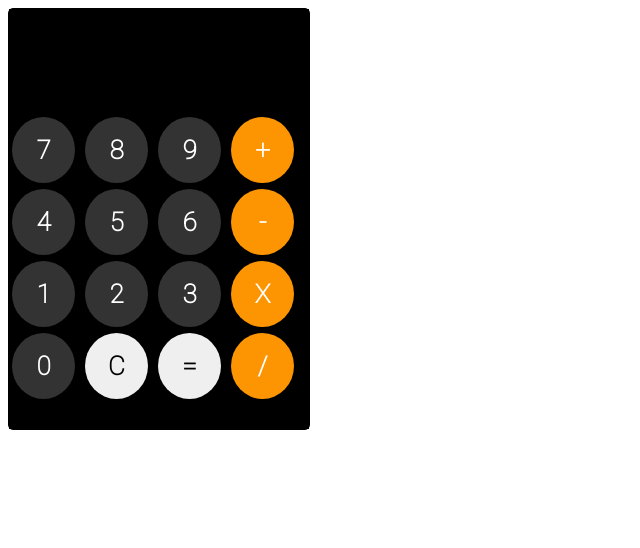
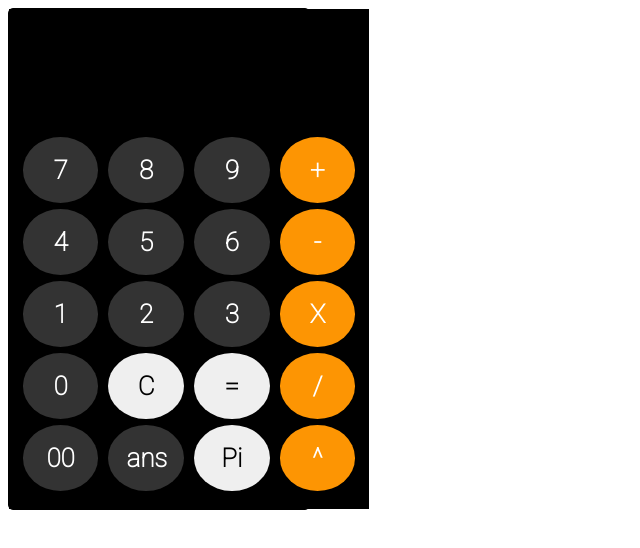
Before and after one commit to 19350308/phpcalculadora, a website built with Vite: page index.html in a window 1280 px wide. Shown: the whole page, without its empty margins (0-640 px from the left). Built offline with nearby package versions, Linux system fonts and the light colour scheme.

Commit message:
Versión Actualizada de la Calculadora

```diff
--- a/index.html
+++ b/index.html
@@ -30,6 +30,11 @@
                 <input type="reset" value="C">
                 <input type="button" value="=" onclick="document.calculator.ans.value=eval(document.calculator.ans.value)">
                 <input type="button" value="/" onclick="document.calculator.ans.value+='/'" class="orange">
+                <br>
+                <input type="button" value="00" onclick="document.calculator.ans.value+='00'" class="gray">
+                <input type="button" value="ans" onclick="document.calculator.ans.value += document.calculator.ans.value" class="gray">
+                <input type="button" value="Pi" onclick="document.calculator.ans.value += Math.PI.toFixed(10)" class="white">
+                <input type="button" value="^" onclick="document.calculator.ans.value+='**'" class="orange">
             </form>
         </div>
     </body>
--- a/style.css
+++ b/style.css
@@ -1,5 +1,6 @@
 #appBg{
-  height: 420px;
+  text-align: center;
+  height: 500px;
   width: 300px;
   border: 1px solid black;
   border-radius: 5px;
@@ -7,7 +8,7 @@
 
 #appBg form{
   height: 100%;
-  width: 100%;
+  width: 120%;
   background-color: rgb(0, 0, 0);
 }
 
```
